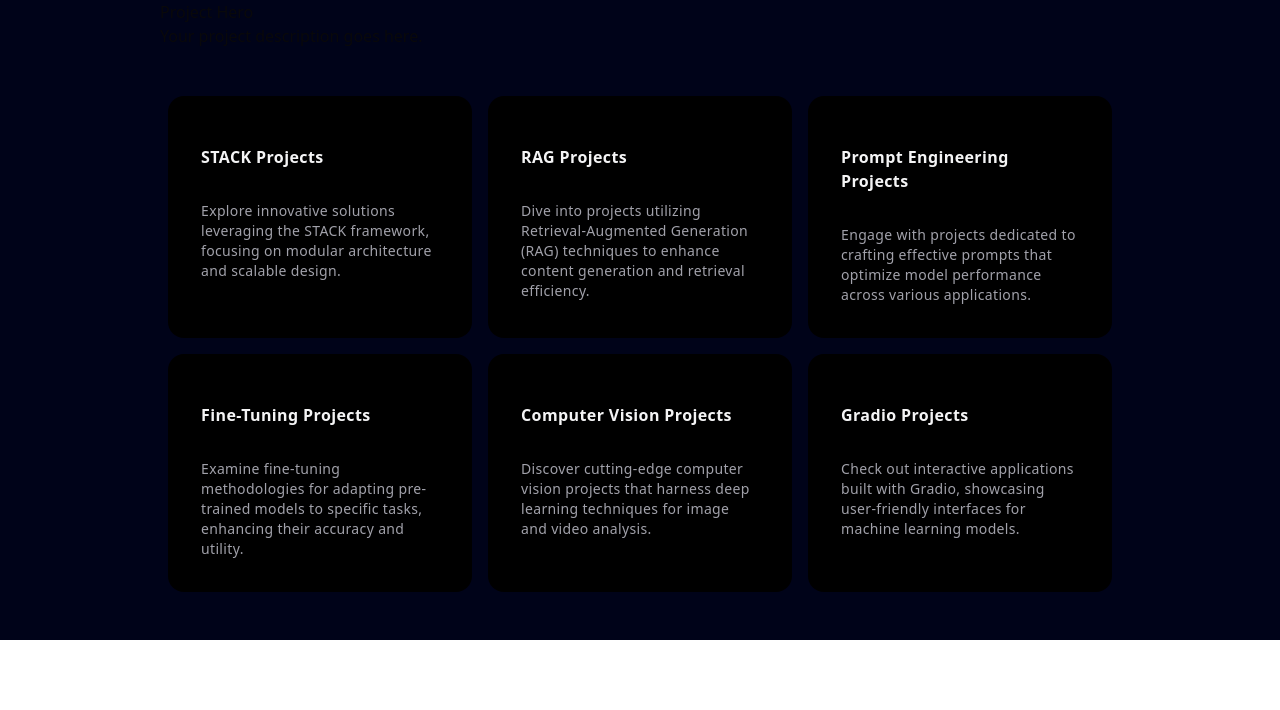
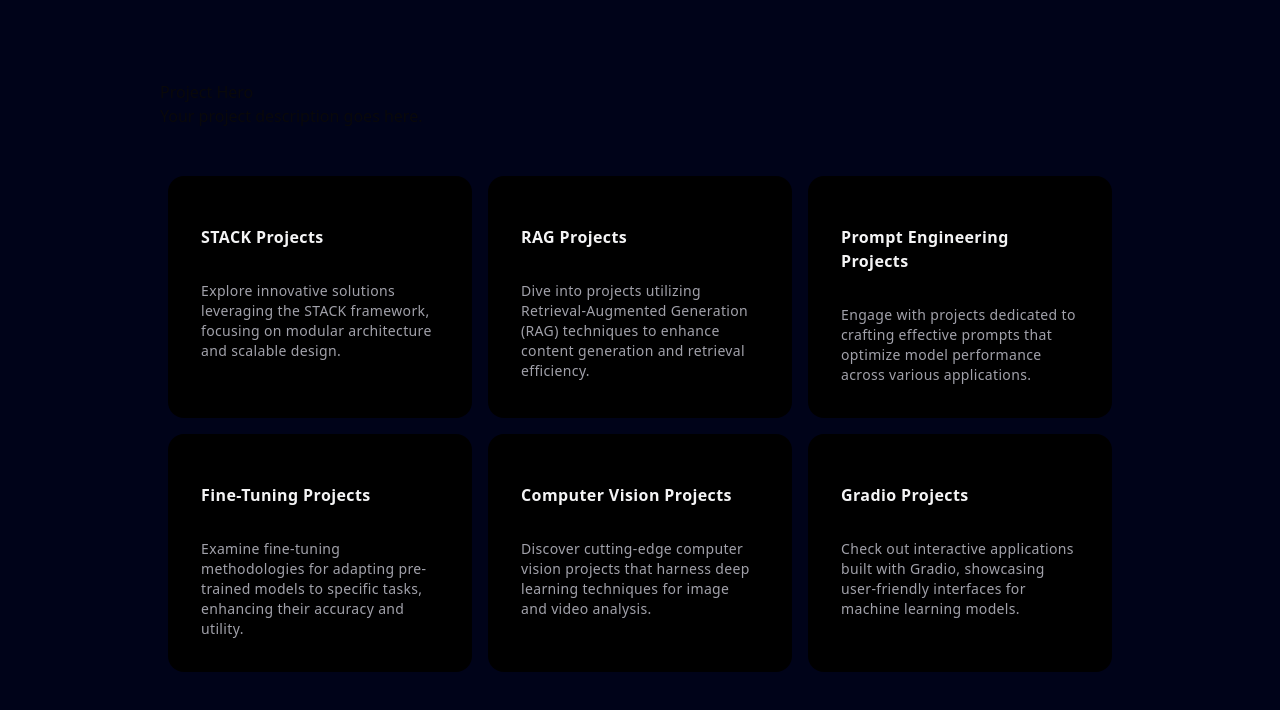
Before and after one commit to saadsalmanakram/mysite, a Next.js app: page /projects in a window 1280 px wide. Shown: the top 710 px of the page. Built offline with nearby package versions, Linux system fonts and the light colour scheme.

Commit message:
Update page.tsx

```diff
--- a/app/projects/page.tsx
+++ b/app/projects/page.tsx
@@ -4,8 +4,8 @@
   return (
     <main className="relative bg-black-100 flex
      justify-center items-center flex-col overflow-hidden
-     mx-auto sm:px-10 px-5">
-      <div className="max-w-7xl w-full">
+     mx-auto sm:px-10 px-5 min-h-screen">
+      <div className="max-w-7xl w-full h-full">
         <ProjectHero />
       </div>
     </main>
```
